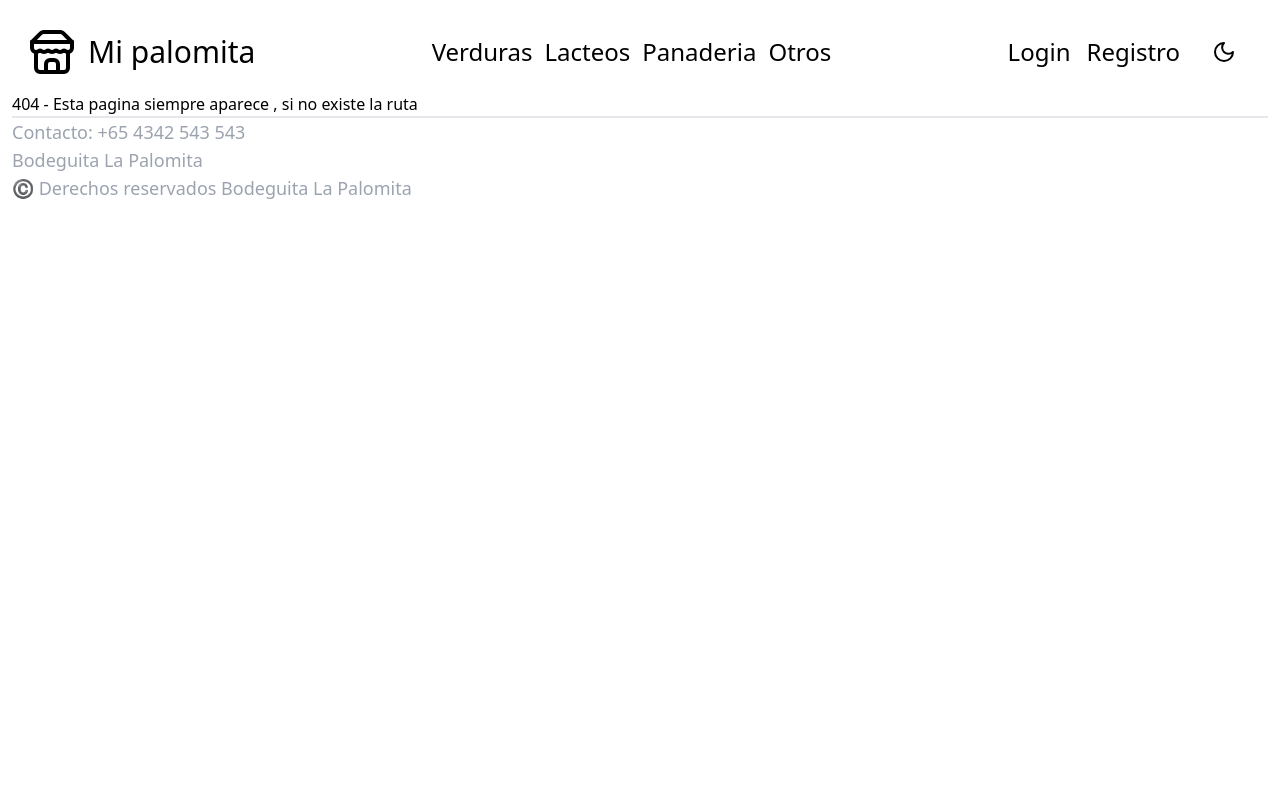
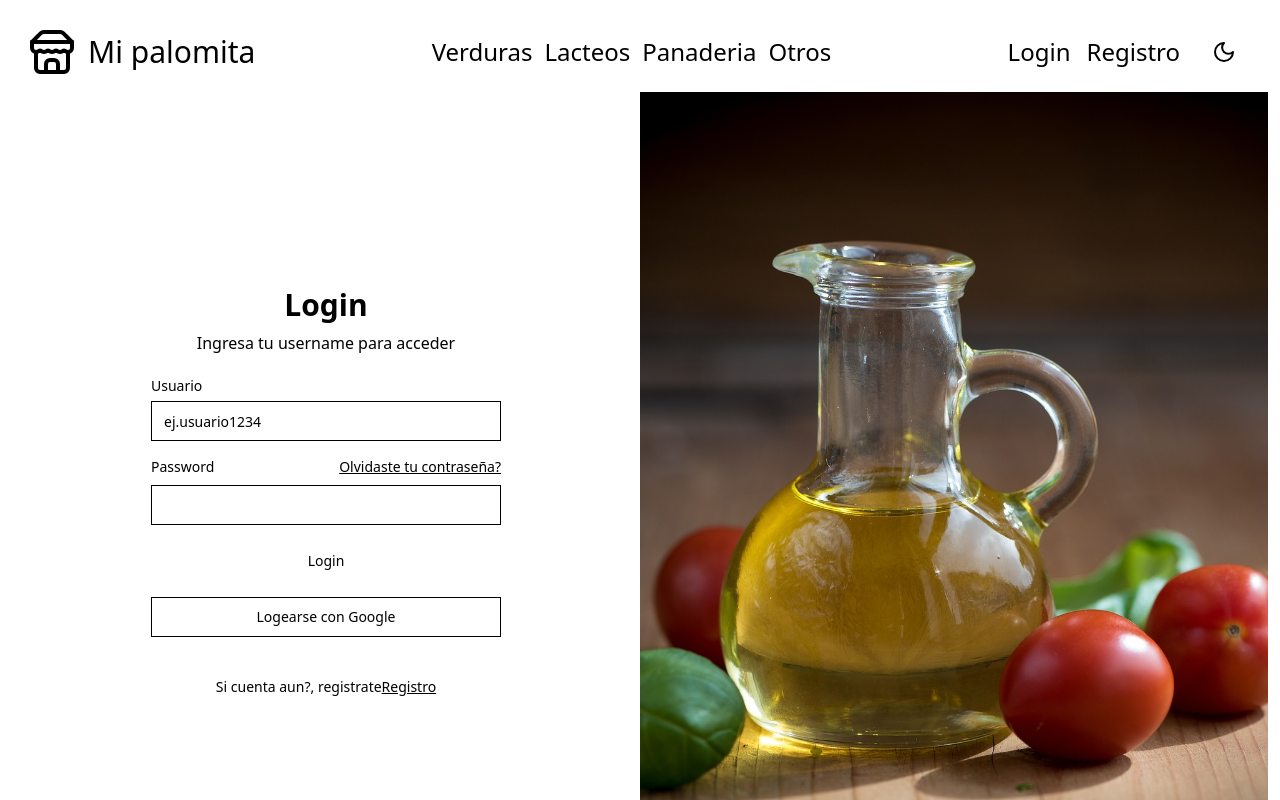
Before and after one commit to joskr3/simple-demo-nextjs, a Next.js app: page /inicio in a window 1280 px wide. Before the commit this address had no page. Shown: the top 800 px of the page. Built offline with nearby package versions, Linux system fonts and the light colour scheme.

Commit message:
se agrego el usuario , al estado global

```diff
--- /dev/null
+++ b/app/dashboard/page.tsx
@@ -0,0 +1,16 @@
+'use client'
+
+import { useAuth } from '@/context/ContextoAuth'
+import React from 'react'
+
+const Dashboard = () => {
+
+  const {usuario}= useAuth()
+
+  console.log("Hola estoy en la vista del dashboard y el usuario es el siguiente",usuario)
+  return (
+    <div>Soy la vista del dashboard</div>
+  )
+}
+
+export default Dashboard
--- /dev/null
+++ b/app/inicio/page.tsx
@@ -0,0 +1,86 @@
+'use client'
+
+import Image from "next/image"
+import Link from "next/link"
+
+import { Button } from "@/components/ui/button"
+import { Input } from "@/components/ui/input"
+import { Label } from "@/components/ui/label"
+
+import { useAuth } from "@/context/ContextoAuth"
+import { useState, FormEvent } from "react"
+
+const Inicio = () => {
+
+  const [nombreUsuario, setNombreUsuario] = useState('')
+  const [password, setPassword] = useState('')
+  const { login } = useAuth()
+
+  const handleSubmit = async (e: FormEvent) => {
+    e.preventDefault()
+    const usuario = { usuario: nombreUsuario, password }
+    login(usuario)
+  }
+
+  return (
+    <div className="w-full lg:grid lg:min-h-[600px] lg:grid-cols-2 xl:min-h-[800px]">
+      <div className="flex items-center justify-center py-12">
+        <div className="mx-auto grid w-[350px] gap-6">
+          <div className="grid gap-2 text-center">
+            <h1 className="text-3xl font-bold">Login</h1>
+            <p className="text-balance text-muted-foreground">
+              Ingresa tu username para acceder
+            </p>
+          </div>
+          <div className="grid gap-4">
+            <div className="grid gap-2">
+              <Label htmlFor="email">Usuario</Label>
+              <Input
+                id="email"
+                type="text"
+                placeholder="ej.usuario1234"
+                onChange={e => setNombreUsuario(e.target.value)}
+                required
+              />
+            </div>
+            <div className="grid gap-2">
+              <div className="flex items-center">
+                <Label htmlFor="password">Password</Label>
+                <Link
+                  href="/forgot-password"
+                  className="ml-auto inline-block text-sm underline"
+                >
+                  Olvidaste tu contraseña?
+                </Link>
+              </div>
+              <Input id="password" type="password" required onChange={e => setPassword(e.target.value)} />
+            </div>
+            <Button type="submit" className="w-full" onClick={handleSubmit}>
+              Login
+            </Button>
+            <Button variant="outline" className="w-full">
+              Logearse con Google
+            </Button>
+          </div>
+          <div className="mt-4 text-center text-sm">
+            Si cuenta aun?, registrate
+            <Link href="/registro" className="underline">
+              Registro
+            </Link>
+          </div>
+        </div>
+      </div>
+      <div className="hidden bg-muted lg:block">
+        <Image
+          src="/oilb.jpg"
+          alt="producto"
+          width="1920"
+          height="1080"
+          className="h-full w-full object-cover dark:brightness-[0.2] dark:grayscale"
+        />
+      </div>
+    </div>
+  )
+}
+
+export default Inicio
--- a/app/layout.tsx
+++ b/app/layout.tsx
@@ -5,6 +5,7 @@ import { cn } from "@/lib/utils"
 import Myheader from "../components/custom/header";
 import Footer from "../components/custom/footer";
 import { ContextoProvider } from "@/context/ContextoTema";
+import { AuthProvider } from "@/context/ContextoAuth";
 
 const fontSans = FontSans({
   subsets: ["latin"],
@@ -22,6 +23,7 @@ export default function RootLayout({
   children: React.ReactNode;
 }>) {
   return (
+    <AuthProvider>
       <ContextoProvider>
         <html lang="en">
           <body
@@ -36,5 +38,6 @@ export default function RootLayout({
           </body>
         </html>
       </ContextoProvider>
+    </AuthProvider>
   );
 }
--- a/app/registro/page.tsx
+++ b/app/registro/page.tsx
@@ -1,12 +1,62 @@
-import React from 'react'
-import Boton from '../../components/custom/boton'
+'use client'
+
+import { Button } from "@/components/ui/button"
+import {
+  Card,
+  CardContent,
+  CardDescription,
+  CardFooter,
+  CardHeader,
+  CardTitle,
+} from "@/components/ui/card"
+import { Input } from "@/components/ui/input"
+import { Label } from "@/components/ui/label"
+import { useAuth } from "@/context/ContextoAuth"
+import Link from "next/link"
+import { useState, type FormEvent } from "react"
 
 const Registro = () => {
+
+  const { registro } = useAuth()
+  const [nombreUsuario, setNombreUsuario] = useState('')
+  const [password, setPassword] = useState('')
+
+  const handleSubmit = async (e: FormEvent) => {
+    e.preventDefault()
+    const usuario = { usuario: nombreUsuario, password }
+    registro(usuario)
+  }
+
   return (
-    <>
-      <p>Hola soy el registro</p>
-      <Boton />
-    </>
+    <Card className="w-full max-w-sm">
+      <CardHeader>
+        <CardTitle className="text-2xl">Registro</CardTitle>
+        <CardDescription>
+          Ingresa un nombre de usuario
+        </CardDescription>
+      </CardHeader>
+      <CardContent className="grid gap-4">
+        <div className="grid gap-2">
+          <Label htmlFor="user">Usuario</Label>
+          <Input
+            id="user"
+            type="text"
+            placeholder="ej.usuario1234"
+            onChange={e => setNombreUsuario(e.target.value)}
+            required
+          />
+        </div>
+        <div className="grid gap-2">
+          <Label htmlFor="password">Password</Label>
+          <Input id="password" type="password" required onChange={e => setPassword(e.target.value)} />
+        </div>
+      </CardContent>
+      <CardFooter>
+        <Button type="submit" className="w-full" onClick={handleSubmit}>
+          Registro
+        </Button>
+      </CardFooter>
+    </Card>
   )
 }
 
--- a/components/custom/header.tsx
+++ b/components/custom/header.tsx
@@ -7,6 +7,7 @@ import MenuHamburguesa from './menuHamburguesa'
 import { Tema, useTema } from '@/context/ContextoTema'
 import { cn } from '@/lib/utils'
 import { Button } from '../ui/button'
+import { useAuth } from '@/context/ContextoAuth'
 
 const Myheader = () => {
   const MenuDesktop = () => {
@@ -52,13 +53,34 @@ const Myheader = () => {
   }
 
   const { tema, setTema } = useTema()
+  const { usuario, logout } = useAuth()
   const cambiarTema = () => {
     setTema(tema === Tema.Claro ? Tema.Oscuro : Tema.Claro)
+  }
+
+  const ComponenteSaludo = () => {
+    return (
+      <div className='flex gap-2 flex-col md:flex-row'>
+        <p className='text-md md:text-2xl font-thin'>Hola {usuario}</p>
+        <Button onClick={logout} variant={tema === Tema.Claro ? "ghost" : "dark"} >
+          {
+            <p className='text-md md:text-2xl font-thin'>Salir</p>
+          }
+        </Button>
+        <Button onClick={cambiarTema} variant={tema === Tema.Claro ? "ghost" : "dark"} >
+          {
+            tema === Tema.Claro ? <Moon /> : <Sun />
+          }
+        </Button>
+      </div>
+    )
   }
 
   return (
     <nav className={cn("flex justify-between items-center gap-4 p-4", tema === Tema.Oscuro ? "bg-black text-white" : "bg-white text-black")} >
       <MenuResponsivo />
+      {
+        usuario ? <ComponenteSaludo /> : (
           <div className='flex gap-4 font-thin items-center'>
             <Link href='/inicio' className=' text-md md:text-2xl'>
               Login
@@ -72,6 +94,8 @@ const Myheader = () => {
               }
             </Button>
           </div>
+        )
+      }
     </nav>
   )
 }
--- /dev/null
+++ b/components/ui/input.tsx
@@ -0,0 +1,25 @@
+import * as React from "react"
+
+import { cn } from "@/lib/utils"
+
+export interface InputProps
+  extends React.InputHTMLAttributes<HTMLInputElement> {}
+
+const Input = React.forwardRef<HTMLInputElement, InputProps>(
+  ({ className, type, ...props }, ref) => {
+    return (
+      <input
+        type={type}
+        className={cn(
+          "flex h-10 w-full rounded-md border border-input bg-background px-3 py-2 text-sm ring-offset-background file:border-0 file:bg-transparent file:text-sm file:font-medium placeholder:text-muted-foreground focus-visible:outline-none focus-visible:ring-2 focus-visible:ring-ring focus-visible:ring-offset-2 disabled:cursor-not-allowed disabled:opacity-50",
+          className
+        )}
+        ref={ref}
+        {...props}
+      />
+    )
+  }
+)
+Input.displayName = "Input"
+
+export { Input }
--- /dev/null
+++ b/components/ui/label.tsx
@@ -0,0 +1,26 @@
+"use client"
+
+import * as React from "react"
+import * as LabelPrimitive from "@radix-ui/react-label"
+import { cva, type VariantProps } from "class-variance-authority"
+
+import { cn } from "@/lib/utils"
+
+const labelVariants = cva(
+  "text-sm font-medium leading-none peer-disabled:cursor-not-allowed peer-disabled:opacity-70"
+)
+
+const Label = React.forwardRef<
+  React.ElementRef<typeof LabelPrimitive.Root>,
+  React.ComponentPropsWithoutRef<typeof LabelPrimitive.Root> &
+    VariantProps<typeof labelVariants>
+>(({ className, ...props }, ref) => (
+  <LabelPrimitive.Root
+    ref={ref}
+    className={cn(labelVariants(), className)}
+    {...props}
+  />
+))
+Label.displayName = LabelPrimitive.Root.displayName
+
+export { Label }
--- /dev/null
+++ b/context/ContextoAuth.tsx
@@ -0,0 +1,59 @@
+'use client'
+
+import { useRouter } from 'next/navigation'
+import React, { createContext, useContext, useState, ReactNode, FC, Dispatch, SetStateAction } from 'react'
+
+interface credencialesUsuario {
+  usuario: string
+  password: string
+}
+
+interface ContextoAuthProps {
+  usuario: string
+  setUsuario: Dispatch<SetStateAction<string>>
+  login: (credencialesUsuario:credencialesUsuario) => void
+  logout: () => void
+  registro: (credencialesUsuario: credencialesUsuario) => void
+
+}
+
+const ContextoAuth = createContext<ContextoAuthProps | undefined>(undefined)
+
+export const AuthProvider: FC<{ children: ReactNode }> = ({ children }) => {
+  const [usuario, setUsuario] = useState('')
+  const router = useRouter()
+
+  const login = (credenciales: credencialesUsuario) => {
+    setUsuario(credenciales.usuario)
+    router.push("/dashboard")
+  }
+
+  const logout = () => {
+    setUsuario('')
+    router.push("/")
+  }
+
+  const registro = (credenciales: credencialesUsuario) => {
+    setUsuario(credenciales.usuario)
+    router.push("/dashboard")
+  }
+
+  const { Provider } = ContextoAuth
+
+  const value = { usuario, setUsuario, login, logout,registro }
+
+  return (
+    <Provider value={value}>
+      {children}
+    </Provider>
+  )
+}
+
+
+export const useAuth = () => {
+  const contexto = useContext(ContextoAuth)
+  if (!contexto) {
+    throw new Error("useAuth deberia estar dentro del proveedor de Auth")
+  }
+  return contexto
+}
--- a/package.json
+++ b/package.json
@@ -10,6 +10,7 @@
   },
   "dependencies": {
     "@radix-ui/react-dropdown-menu": "^2.1.1",
+    "@radix-ui/react-label": "^2.1.0",
     "@radix-ui/react-slot": "^1.1.0",
     "class-variance-authority": "^0.7.0",
     "clsx": "^2.1.1",
```
Also changed, not shown: context/ContextoUsuario.tsx (deleted, +0 -40 lines), 1 other file (tests, documents, lock files or other folders). Lines whose indentation alone changed are shown as unchanged.
